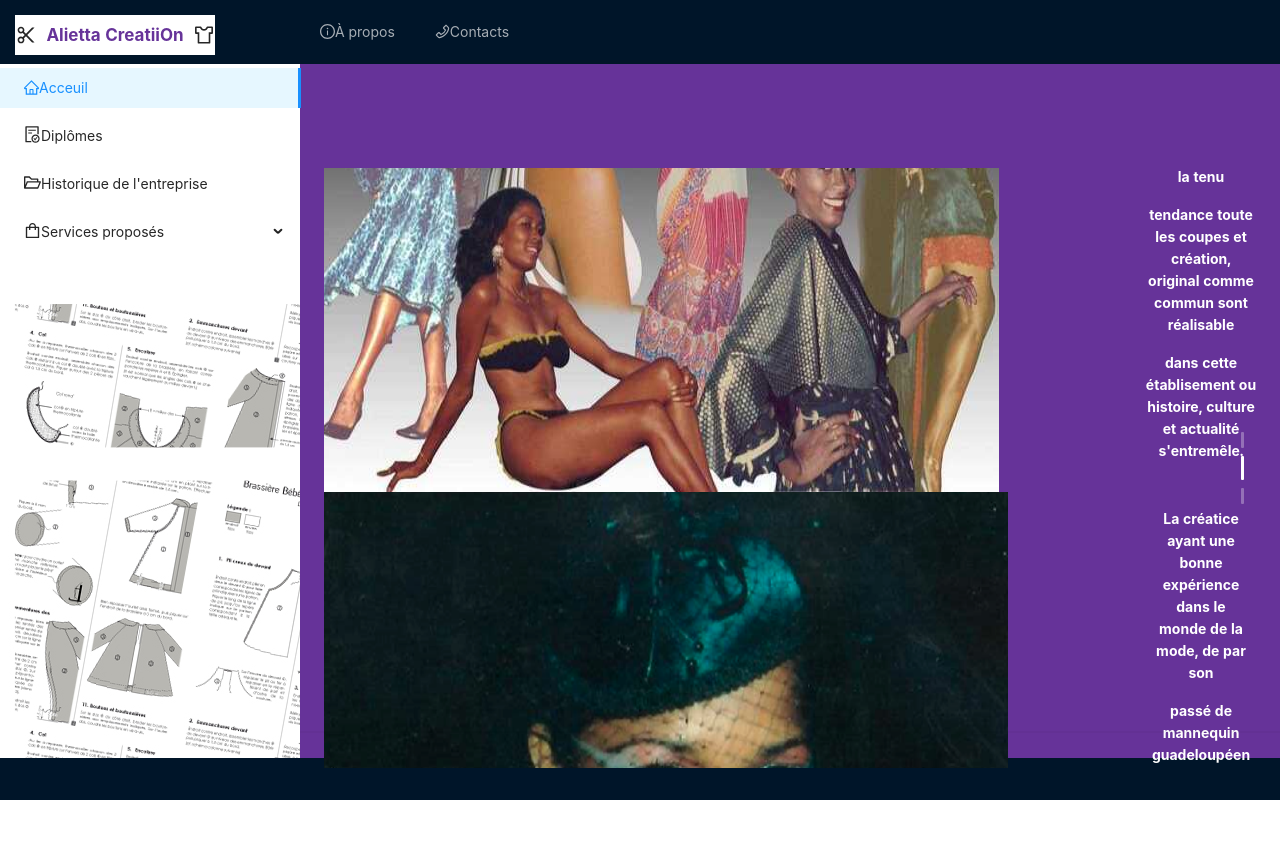
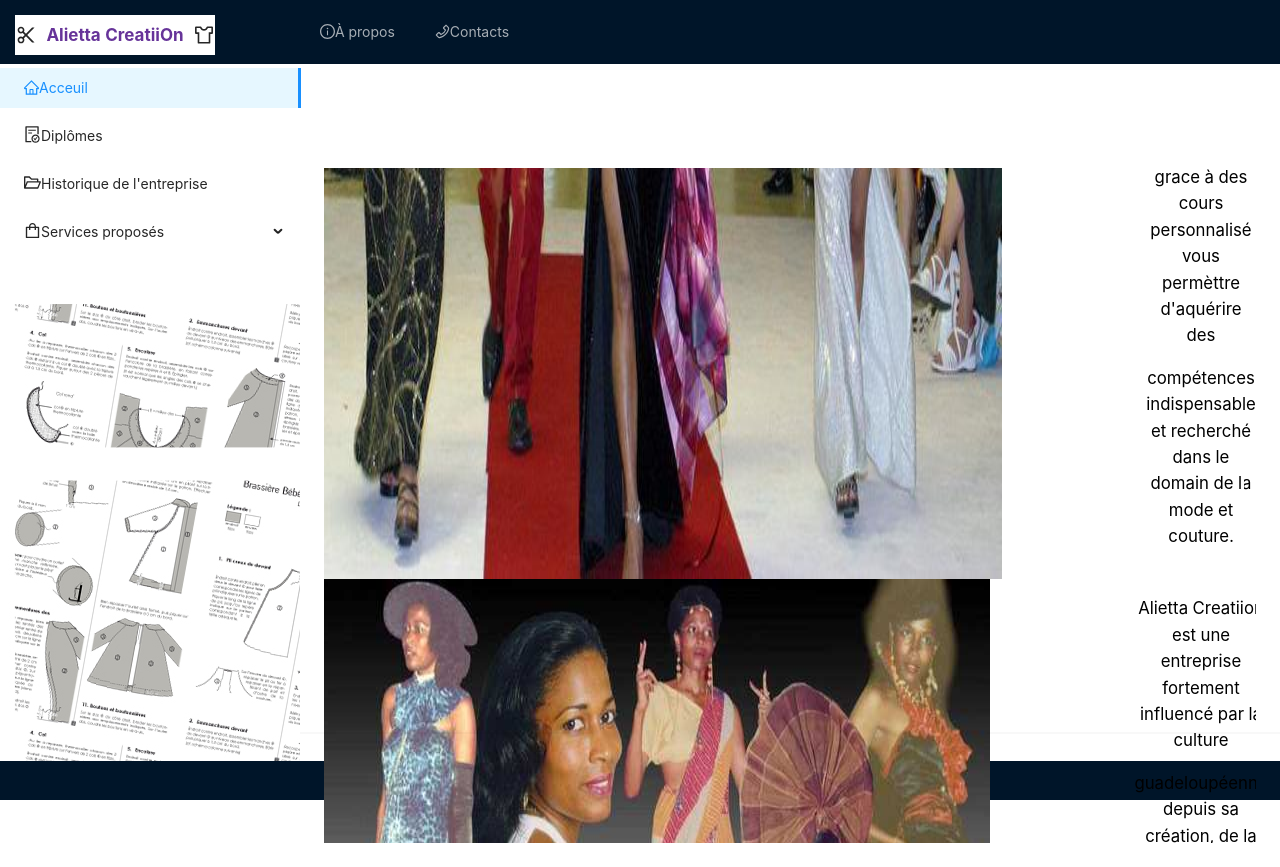
Before and after one commit to Neolau971/neola-a-site, a React (Create React App) app: page / in a window 1280 px wide. Before the commit the page ends 800 px from the top, so only its background shows below. Built offline with nearby package versions, Linux system fonts and the light colour scheme.

Commit message:
#update backgroudColor

```diff
--- a/src/App.css
+++ b/src/App.css
@@ -6,6 +6,6 @@
 }
 
 .AppText {
-  color: white;
-  font-weight: bold;
+  color: black;
+  font-size: medium;
 }
--- a/src/contents/home/homeContent.tsx
+++ b/src/contents/home/homeContent.tsx
@@ -10,7 +10,7 @@ const style = {
 }
 
 const style2 = {
-  color: 'white',
+  color: 'black',
   display: 'flex',
   justifyContent: 'center',
   alignItems: 'center',
@@ -37,16 +37,16 @@ const HomeContent: React.FC = () => {
 
   return (
     <div style={{ marginTop: '5rem' }}>
-      <Carousel autoplay dotPosition={'right'}>
+      <Carousel dotPosition={'right'}>
         <div>
           <div style={style}>
             <img src={home} alt="home 1" />
             <div style={style2}>
               <p>
-                <div style={{ fontWeight: 'bold', margin: '1rem' }}>{text0}</div>
-                <div style={{ fontWeight: 'bold', margin: '1rem' }}>{text1}</div>
-                <div style={{ fontWeight: 'bold', margin: '1rem' }}>{text2}</div>
-                <div style={{ fontWeight: 'bold', margin: '1rem' }}>{text3}</div>
+                <div style={{ margin: '1rem', fontSize: '1.2em' }}>{text0}</div>
+                <div style={{ margin: '1rem', fontSize: '1.2em' }}>{text1}</div>
+                <div style={{ margin: '1rem', fontSize: '1.2em' }}>{text2}</div>
+                <div style={{ margin: '1rem', fontSize: '1.2em' }}>{text3}</div>
               </p>
             </div>
           </div>
@@ -56,10 +56,10 @@ const HomeContent: React.FC = () => {
             <img src={carou2} alt="carou2 " />
             <div style={style2}>
               <p>
-                <div style={{ fontWeight: 'bold', margin: '1rem' }}>{text4}</div>
-                <div style={{ fontWeight: 'bold', margin: '1rem' }}>{text5}</div>
-                <div style={{ fontWeight: 'bold', margin: '1rem' }}>{text6}</div>
-                <div style={{ fontWeight: 'bold', margin: '1rem' }}>{text7}</div>
+                <div style={{ margin: '1rem', fontSize: '1.2em' }}>{text4}</div>
+                <div style={{ margin: '1rem', fontSize: '1.2em' }}>{text5}</div>
+                <div style={{ margin: '1rem', fontSize: '1.2em' }}>{text6}</div>
+                <div style={{ margin: '1rem', fontSize: '1.2em' }}>{text7}</div>
               </p>
             </div>
           </div>
@@ -69,11 +69,11 @@ const HomeContent: React.FC = () => {
             <img src={defile_TLS} alt="defile_TLS 1" />
             <div style={style2}>
               <p>
-                <div style={{ fontWeight: 'bold', margin: '1rem' }}>{text8}</div>
-                <div style={{ fontWeight: 'bold', margin: '1rem' }}>{text9}</div>
-                <div style={{ fontWeight: 'bold', margin: '1rem' }}>{text10}</div>
-                <div style={{ fontWeight: 'bold', margin: '1rem' }}>{text11}</div>
-                <div style={{ fontWeight: 'bold', margin: '1rem' }}>{text12}</div>
+                <div style={{ margin: '1rem', fontSize: '1.2em' }}>{text8}</div>
+                <div style={{ margin: '1rem', fontSize: '1.2em' }}>{text9}</div>
+                <div style={{ margin: '1rem', fontSize: '1.2em' }}>{text10}</div>
+                <div style={{ margin: '1rem', fontSize: '1.2em' }}>{text11}</div>
+                <div style={{ margin: '1rem', fontSize: '1.2em' }}>{text12}</div>
               </p>
             </div>
           </div>
--- a/src/mainPage.css
+++ b/src/mainPage.css
@@ -11,5 +11,5 @@ html {
 
 .content {
   padding: '0 24px 24px';
-  background-color: rebeccapurple;
+  background-color: white;
 }
```
